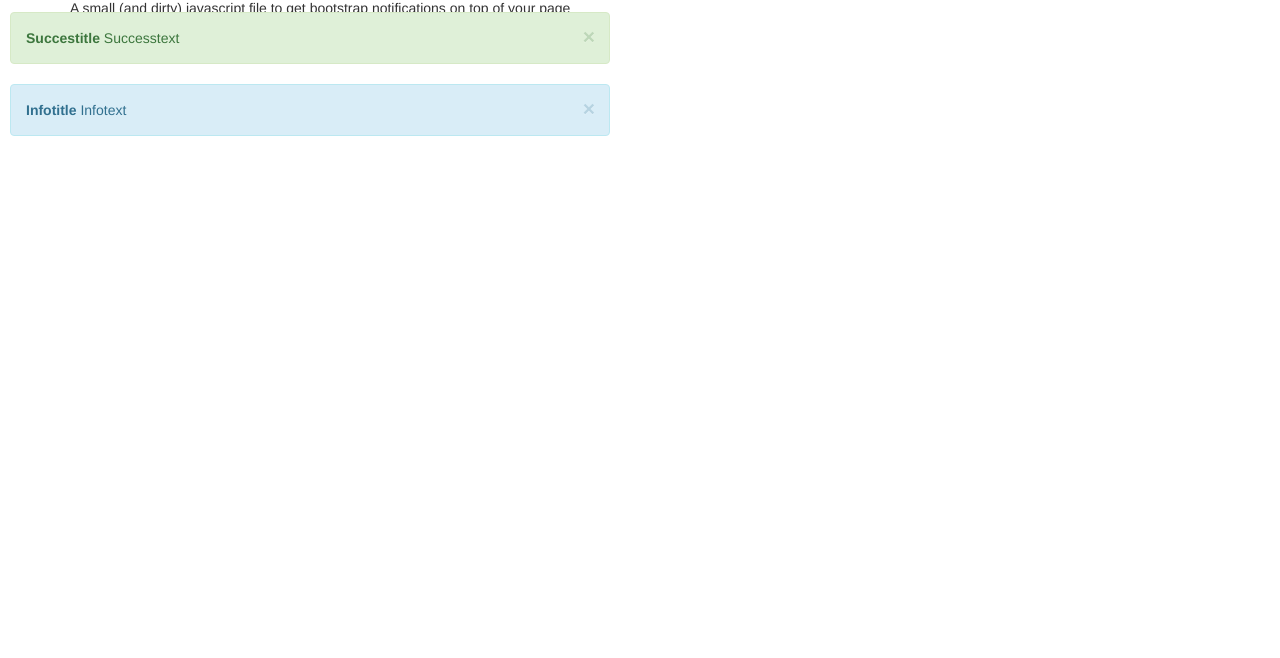
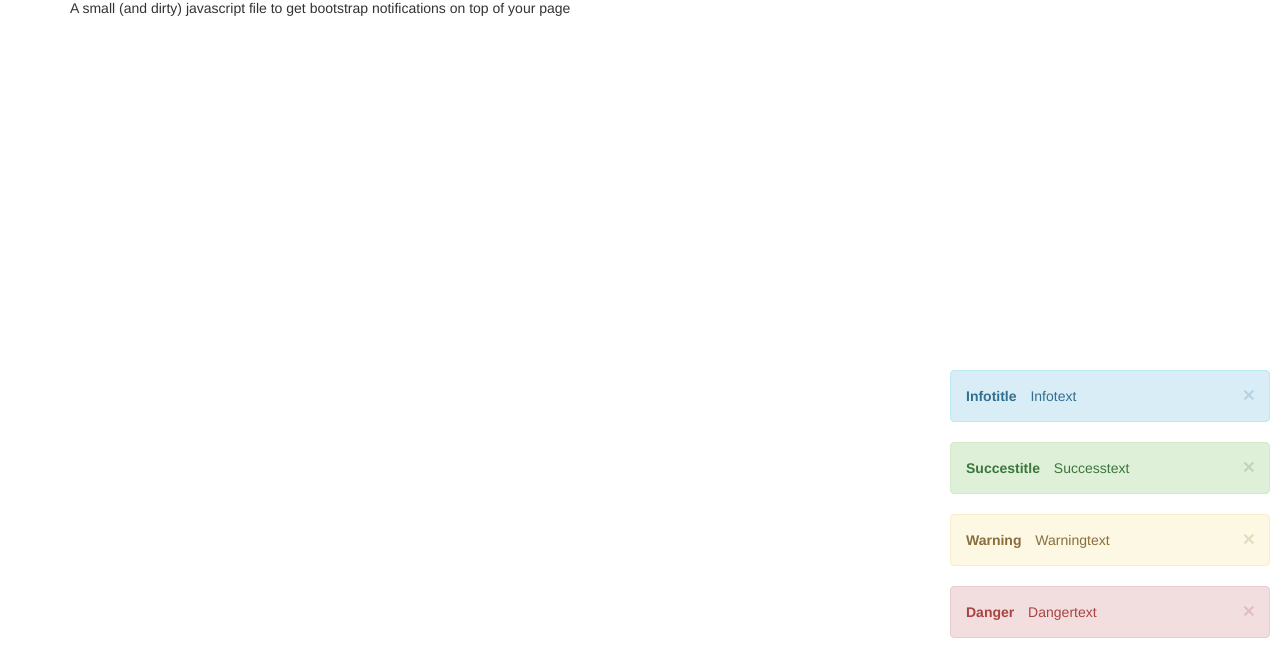
Before and after one commit to vaddi/bnr, a plain HTML site: page index.html in a window 1280 px wide. Shown: the part 142-800 px from the top of the page. Drawn offline with Linux system fonts and the light colour scheme.

Commit message:
Updated version

```diff
--- a/index.html
+++ b/index.html
@@ -8,20 +8,12 @@
 	<!-- styles -->
 	<link href="css/bootstrap.min.css" rel="stylesheet">
 
-
 	<!-- javascript -->
 	<script type="text/javascript" src="js/jquery-2.1.1.min.js"></script>
 	<script type="text/javascript" src="js/bootstrap.min.js"></script>
 	<script type="text/javascript" src="js/notifications.js"></script>
 
 	<style>
-		#notifications {
-			width: 600px;
-			z-index: 9999;
-			position: fixed;
-			left:0;
-			margin: 10px 0 0 10px;
-		}
 		h1 {
 			margin-top: 90px;
 		}
--- a/js/notifications.js
+++ b/js/notifications.js
@@ -3,10 +3,19 @@
  * https://github.com/vaddi/bnr.git
  */
 
+// Default Message viewing time
+var msgtime = 5000; // time before msg fadeout
+
+// add css rule to head
+var style = $('<style>#notifications { min-width: 320px; z-index: 9999;	position: fixed; bottom:0; right:0; margin: 10px 10px 0 10px; }</style>');
+$('html > head').append(style);
+
+// fadein TODO, doesnt work well
 function fadeInEl( elclass ) {
 	$( elclass ).slideDown( function() { $( elclass ).css({ display: "block", height: "auto" }); });
 }
 
+// fadeout
 function fadeOutEl( elclass ) {
 	$( elclass ).fadeTo( 500, 0 ).slideUp( function() { $( elclass ).css({ display: "none", height: "0" }).remove(); });
 }
@@ -28,16 +37,23 @@ function showMsg( id, type, title, msg ) {
 	if( title === undefined ) title = 'Info';
 	if( id === undefined ) id = 'notification';
 	if( type === undefined ) type = 'info';
+	if( $( '#' + id ).length > 0 ) id = id + guid(); // allready exists, create new id
 	renderContainer( 'div', 'notifications' );
 	msg = '<div id="' + id + '" class="notification alert alert-' + type + ' alert-dismissable fade in" title="Message title"><button class="close" data-dismiss="alert" aria-label="close">×</button>' +
-				'<strong>' + title + '</strong> ' + msg + '</div>';
-	$( '#' + 'notifications' ).prepend( msg );
-//	$( '#' + id ).slideDown( function() { $( '#' + id ).css({ opacity: 1, display: "block", height: "auto" }); });
+				'<strong style="margin-right:10px;">' + title + '</strong> ' + msg + '</div>';
+	$( '#' + 'notifications' ).append( msg );
+	if( type != 'danger' ){
+		$( '#' + id ).fadeTo( msgtime , 500 ).slideDown( function() { $( '#' + id ).css({ opacity: 1, display: "block", height: "auto" }).slideUp( 500 ); });
+	} else {
+
+	}
 }
 
-// add timeout function to classes
-window.setTimeout( function() {
-	fadeOutEl( ".alert-info" );
-  fadeOutEl( ".alert-success" );
-  fadeOutEl( ".alert-warning" );
-}, 5000);
+function guid() {
+  function s4() {
+    return Math.floor((1 + Math.random()) * 0x10000)
+      .toString(16)
+      .substring(1);
+  }
+  return s4() + s4();
+}
```
